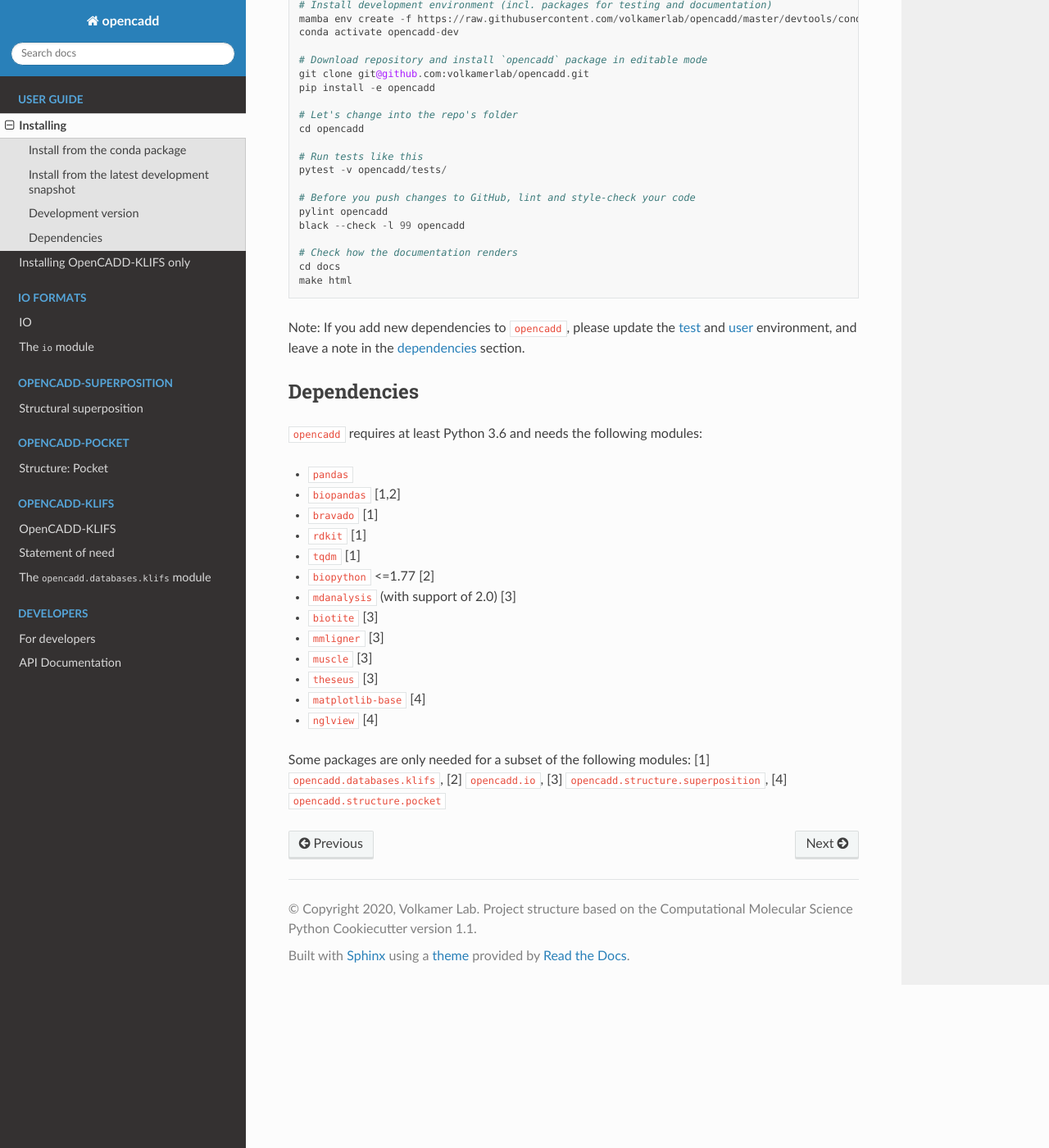
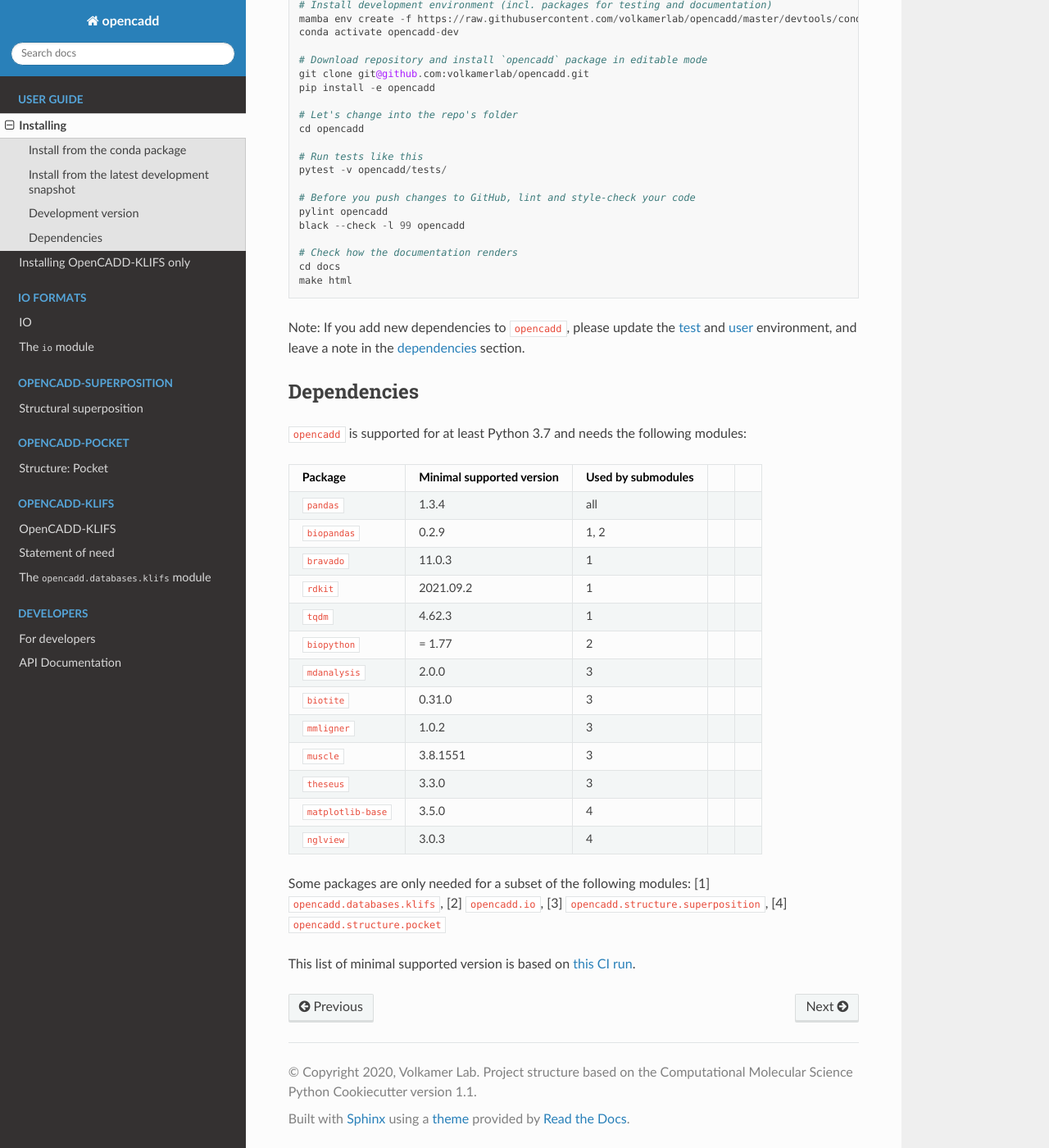
Before and after one commit to volkamerlab/opencadd, a Sphinx documentation site: the page built from docs/installing.rst, in a window 1280 px wide and 1400 px high, scrolled down 1180 px. Shown: the whole window at 82% size. Built offline with Sphinx 7.4.7 and the Read the Docs theme 2.0.0, drawn with Linux system fonts in a browser that asks for light colours; pages that are not in the unit, such as notebooks, are missing from menus.

Commit message:
Add table of minimal supported versions

```diff
--- a/docs/installing.rst
+++ b/docs/installing.rst
@@ -85,24 +85,42 @@ and leave a note in the
 Dependencies
 ------------
 
-``opencadd`` requires at least Python 3.6 and needs the following modules:
+``opencadd`` is supported for at least Python 3.7 and needs the following modules:
 
-- ``pandas``
-- ``biopandas`` [1,2]
-- ``bravado`` [1]
-- ``rdkit`` [1]
-- ``tqdm`` [1]
-- ``biopython`` <=1.77 [2]
-- ``mdanalysis`` (with support of 2.0) [3]
-- ``biotite`` [3]
-- ``mmligner`` [3]
-- ``muscle`` [3]
-- ``theseus`` [3]
-- ``matplotlib-base`` [4]
-- ``nglview`` [4]
++---------------------+---------------------------+--------------------+--+--+
+| Package             | Minimal supported version | Used by submodules |  |  |
++=====================+===========================+====================+==+==+
+| ``pandas``          | 1.3.4                     | all                |  |  |
++---------------------+---------------------------+--------------------+--+--+
+| ``biopandas``       | 0.2.9                     | 1, 2               |  |  |
++---------------------+---------------------------+--------------------+--+--+
+| ``bravado``         | 11.0.3                    | 1                  |  |  |
++---------------------+---------------------------+--------------------+--+--+
+| ``rdkit``           | 2021.09.2                 | 1                  |  |  |
++---------------------+---------------------------+--------------------+--+--+
+| ``tqdm``            | 4.62.3                    | 1                  |  |  |
++---------------------+---------------------------+--------------------+--+--+
+| ``biopython``       | = 1.77                    | 2                  |  |  |
++---------------------+---------------------------+--------------------+--+--+
+| ``mdanalysis``      | 2.0.0                     | 3                  |  |  |
++---------------------+---------------------------+--------------------+--+--+
+| ``biotite``         | 0.31.0                    | 3                  |  |  |
++---------------------+---------------------------+--------------------+--+--+
+| ``mmligner``        | 1.0.2                     | 3                  |  |  |
++---------------------+---------------------------+--------------------+--+--+
+| ``muscle``          | 3.8.1551                  | 3                  |  |  |
++---------------------+---------------------------+--------------------+--+--+
+| ``theseus``         | 3.3.0                     | 3                  |  |  |
++---------------------+---------------------------+--------------------+--+--+
+| ``matplotlib-base`` | 3.5.0                     | 4                  |  |  |
++---------------------+---------------------------+--------------------+--+--+
+| ``nglview``         | 3.0.3                     | 4                  |  |  |
++---------------------+---------------------------+--------------------+--+--+
 
 
 Some packages are only needed for a subset of the following modules: [1] ``opencadd.databases.klifs``,
 [2] ``opencadd.io``,
 [3] ``opencadd.structure.superposition``,
 [4] ``opencadd.structure.pocket``
+
+This list of minimal supported version is based on `this CI run <https://github.com/volkamerlab/opencadd/runs/4462667598?check_suite_focus=true#step:6:42>`_.
```
